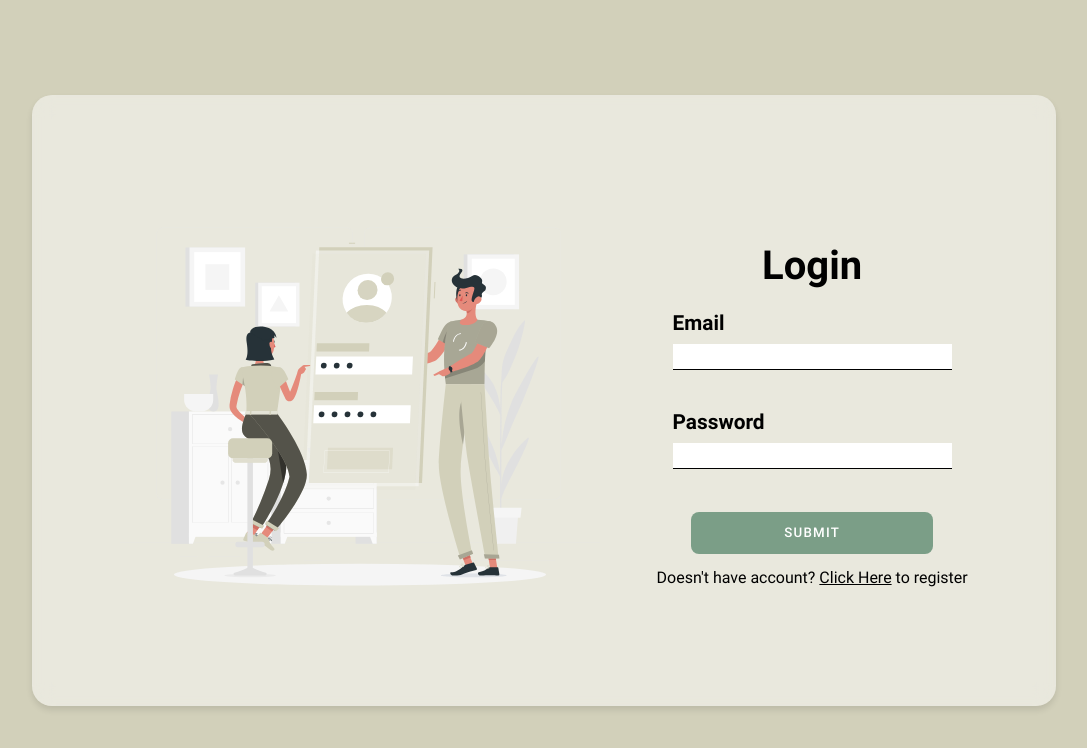
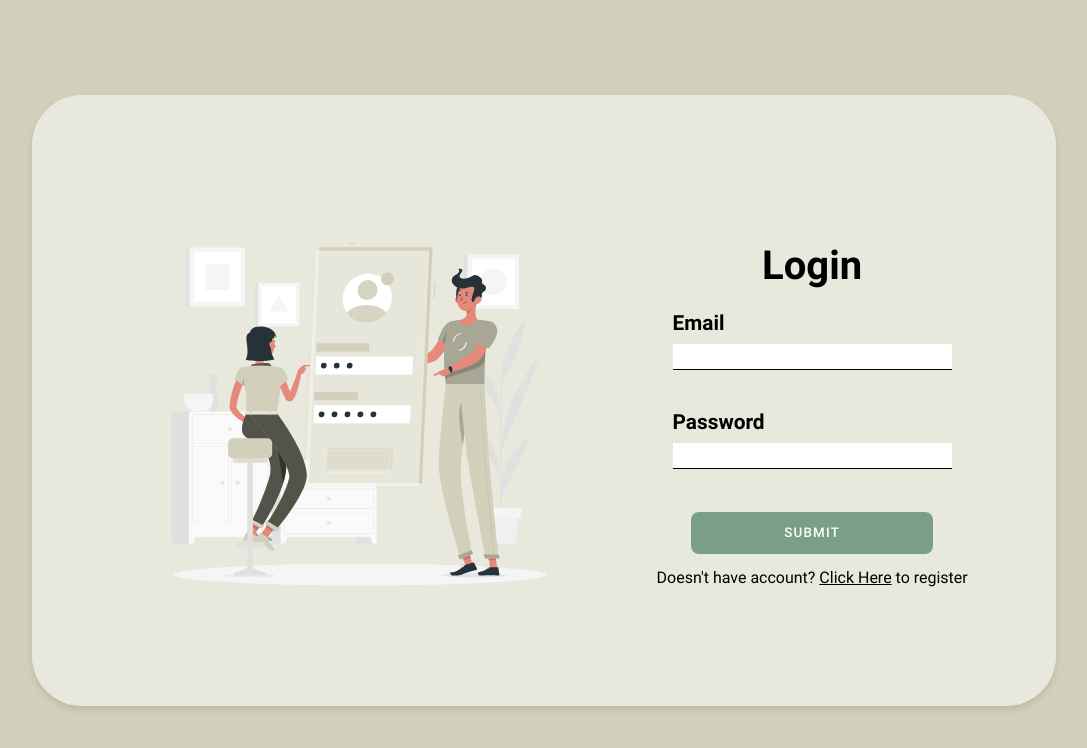
Before and after one commit to MatanB27/uChef, a Next.js app: page /login in a window 1280 px wide. Shown: the top 748 px of the page, without its empty margins (96-1183 px from the left). Built offline with nearby package versions, Linux system fonts and the light colour scheme.

Commit message:
change border radius

```diff
--- a/src/app/(auth)/login/page.module.scss
+++ b/src/app/(auth)/login/page.module.scss
@@ -47,7 +47,7 @@
        background: rgba(255, 255, 255, 0.5);
        backdrop-filter: blur(10px);
        box-shadow: 0 4px 6px rgba(0, 0, 0, 0.1);
-       border-radius: 20px;
+       border-radius: 50px;
         .login-img-container {
             img {
                 width: 30em;
```
